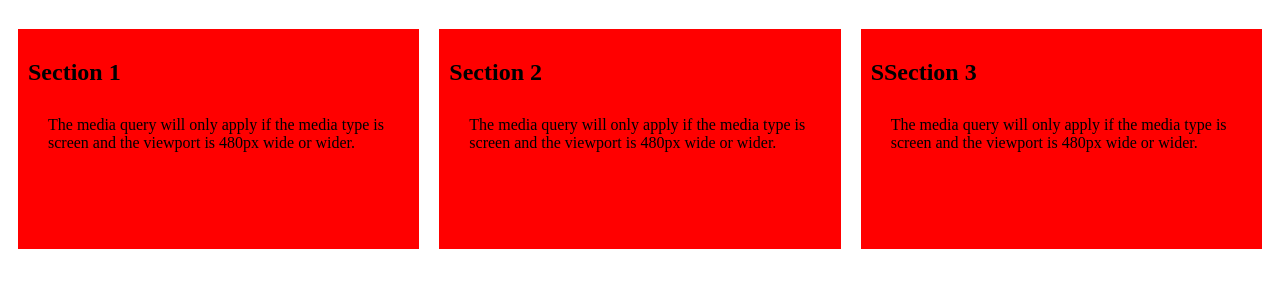
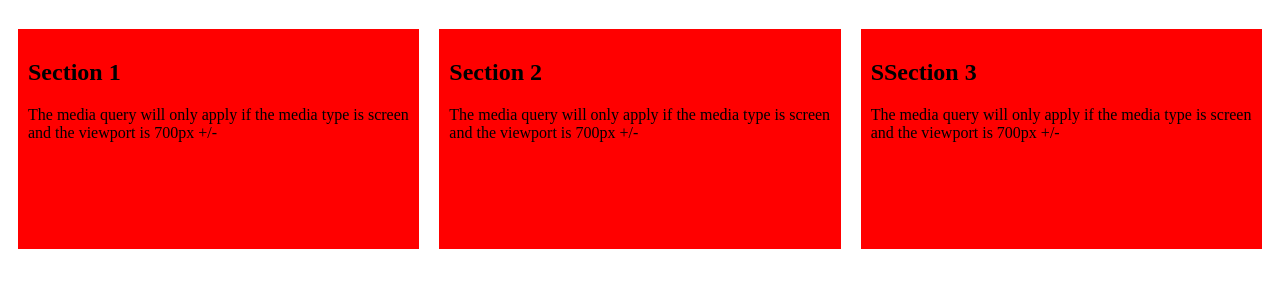
Before and after one commit to sherryrich/media-queries, a plain HTML site: page index.html in a window 1280 px wide. Shown: the part 61-348 px from the top of the page. Drawn offline with Linux system fonts and the light colour scheme.

Commit message:
remomoved css padding

```diff
--- a/assets/css/style.css
+++ b/assets/css/style.css
@@ -12,11 +12,6 @@
 }
 
 
-#section-inner p {
-    padding: 10px;
-    margin: 10px;
-}
-
 @media (max-width: 700px) {
 
     #section-outer {
--- a/index.html
+++ b/index.html
@@ -15,17 +15,17 @@
     <div id="section-outer">
         <div id="section-inner">
             <h2>Section 1</h2>
-            <p> The media query will only apply if the media type is screen and the viewport is 480px wide or wider.</p>
+            <p>The media query will only apply if the media type is screen and the viewport is 700px +/-</p>
         </div>
 
         <div id="section-inner">
             <h2>Section 2</h2>
-            <p>The media query will only apply if the media type is screen and the viewport is 480px wide or wider.</p>
+            <p>The media query will only apply if the media type is screen and the viewport is 700px +/-</p>
         </div>
 
         <div id="section-inner">
             <h2>SSection 3</h2>
-            <p>The media query will only apply if the media type is screen and the viewport is 480px wide or wider.</p>
+            <p>The media query will only apply if the media type is screen and the viewport is 700px +/-</p>
         </div>
 
     </div>
```
